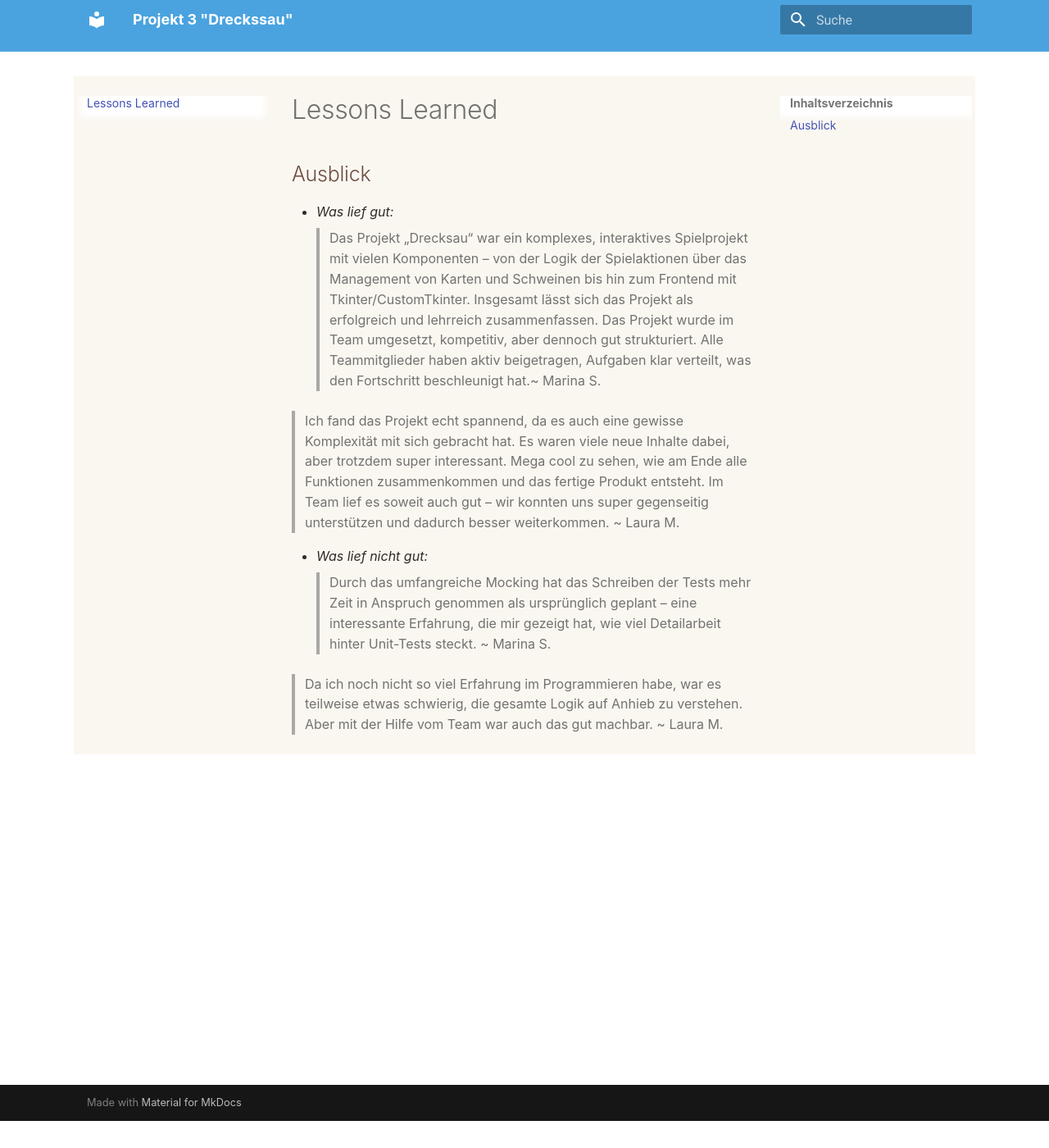
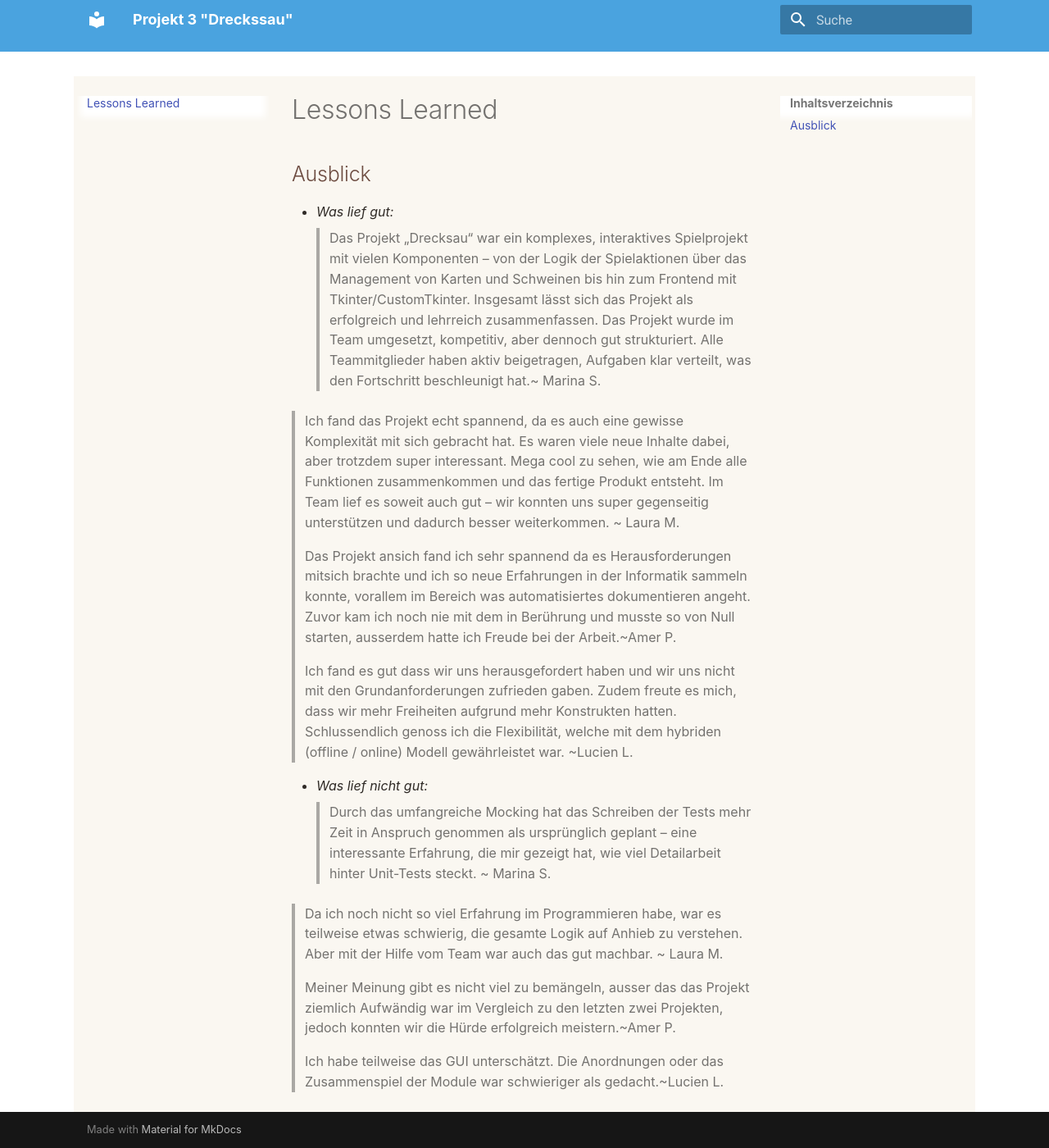
Before and after one commit to marinasauskina87/drecksau, an MkDocs documentation site: the page built from docs/lessonslearned.md, in a window 1280 px wide and 1400 px high, scrolled down 33 px. Shown: the whole window at 82% size. Built offline with MkDocs 1.6.1 and Material for MkDocs 9.7.7, drawn with Linux system fonts in a browser that asks for light colours.

Commit message:
Update lessonslearned.md

```diff
--- a/docs/lessonslearned.md
+++ b/docs/lessonslearned.md
@@ -5,6 +5,9 @@ Insgesamt lässt sich das Projekt als erfolgreich und lehrreich zusammenfassen.
 
 >Ich fand das Projekt echt spannend, da es auch eine gewisse Komplexität mit sich gebracht hat. Es waren viele neue Inhalte dabei, aber trotzdem super interessant. Mega cool zu sehen, wie am Ende alle Funktionen zusammenkommen und das fertige Produkt entsteht. Im Team lief es soweit auch gut – wir konnten uns super gegenseitig unterstützen und dadurch besser weiterkommen. ~ Laura M.
 
+>Das Projekt ansich fand ich sehr spannend da es Herausforderungen mitsich brachte und ich so neue Erfahrungen in der Informatik sammeln konnte, vorallem im Bereich was automatisiertes dokumentieren angeht. Zuvor kam ich noch nie mit dem in Berührung und musste so von Null starten, ausserdem hatte ich Freude bei der Arbeit.~Amer P.
+
+> Ich fand es gut dass wir uns herausgefordert haben und wir uns nicht mit den Grundanforderungen zufrieden gaben. Zudem freute es mich, dass wir mehr Freiheiten aufgrund mehr Konstrukten hatten. Schlussendlich genoss ich die Flexibilität, welche mit dem hybriden (offline / online) Modell gewährleistet war. ~Lucien L.
 
 
 
@@ -13,3 +16,7 @@ Insgesamt lässt sich das Projekt als erfolgreich und lehrreich zusammenfassen.
 >Durch das umfangreiche Mocking hat das Schreiben der Tests mehr Zeit in Anspruch genommen als ursprünglich geplant – eine interessante Erfahrung, die mir gezeigt hat, wie viel Detailarbeit hinter Unit-Tests steckt. ~ Marina S.
 
 >Da ich noch nicht so viel Erfahrung im Programmieren habe, war es teilweise etwas schwierig, die gesamte Logik auf Anhieb zu verstehen. Aber mit der Hilfe vom Team war auch das gut machbar. ~ Laura M.
+
+> Meiner Meinung gibt es nicht viel zu bemängeln, ausser das das Projekt ziemlich Aufwändig war im Vergleich zu den letzten zwei Projekten, jedoch konnten wir die Hürde erfolgreich meistern.~Amer P.
+
+>Ich habe teilweise das GUI unterschätzt. Die Anordnungen oder das Zusammenspiel der Module war schwieriger als gedacht.~Lucien L.
```
